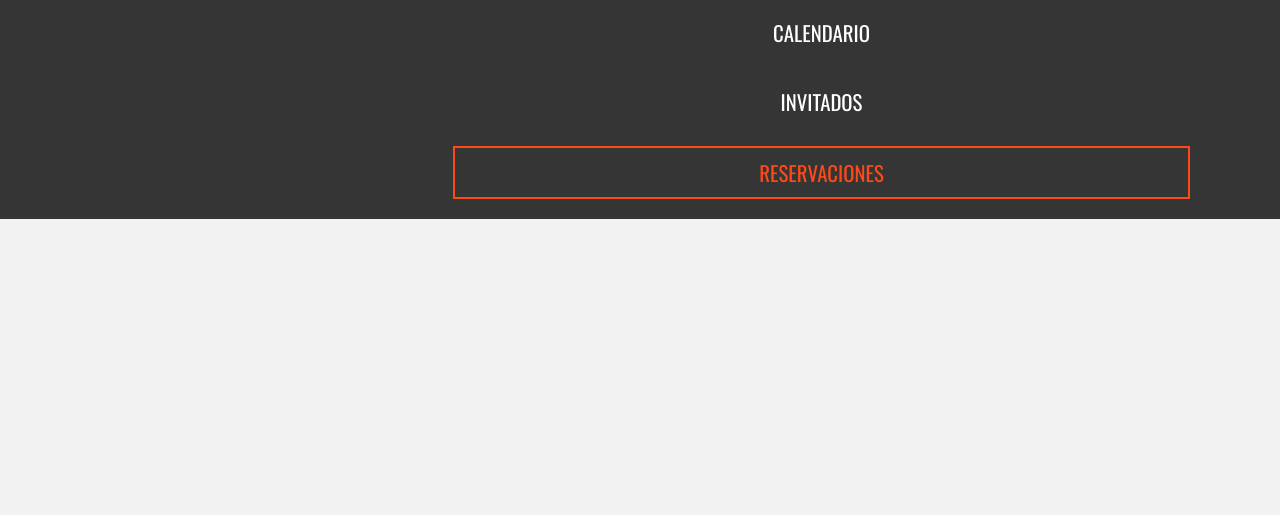
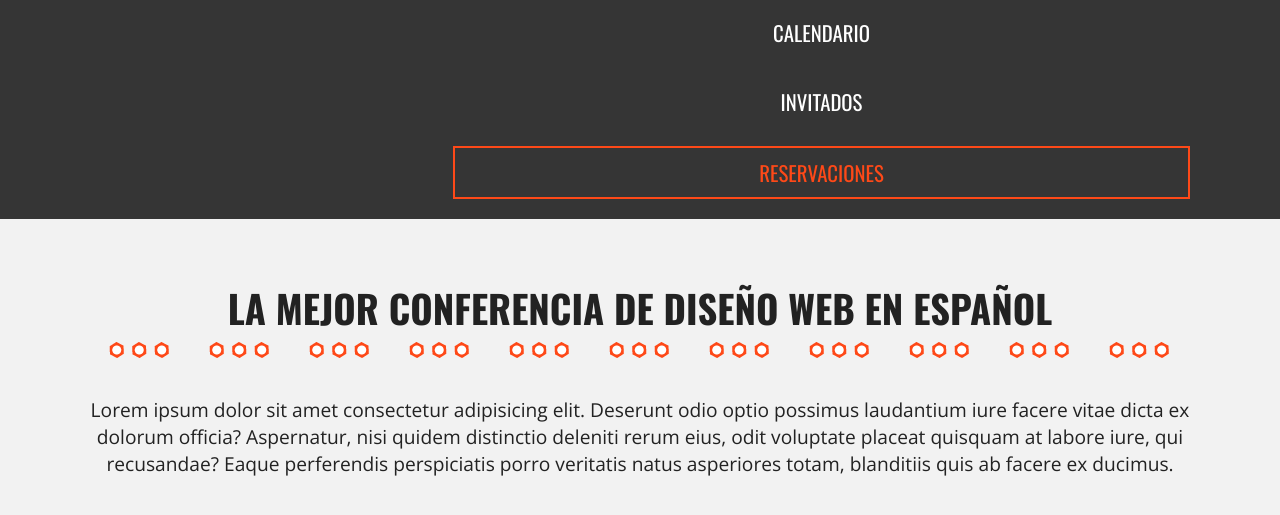
Before and after one commit to santiagoquinteroguarin/gdlwebcam-app, a plain HTML site: page index.html in a window 1280 px wide. Shown: the part 901-1416 px from the top of the page. Before the commit the page ends 1120 px from the top, so only its background shows below. Drawn offline with nearby package versions, Linux system fonts and the light colour scheme.

Commit message:
creating HTML and CSS to description section

```diff
--- a/css/main.css
+++ b/css/main.css
@@ -125,7 +125,6 @@ body {
   }
 }
 
-
 @media (min-width: 768px) {
   .container {
     width: 90%;
@@ -141,6 +140,27 @@ body {
 
 h2 {
   font-family: 'Oswald', sans-serif;
+  font-size: 2.4em;
+  text-transform: uppercase;
+  text-align: center;
+}
+
+h2::after {
+  content: "";
+  margin: 0 auto;
+  background-image: url('/img/separador.png');
+  height: 30px;
+  width: 100%;
+  display: block;
+}
+
+.section {
+  padding: 30px 0;
+}
+
+.section p {
+  font-size: 1.2em;
+  text-align: center;
 }
 
 /* Header */
@@ -332,6 +352,8 @@ h1.name-site {
 
 
 
+
+
 /* ==========================================================================
    Helper classes
    ========================================================================== */
--- a/index.html
+++ b/index.html
@@ -15,9 +15,12 @@
   <link rel="stylesheet" href="css/main.css">
 
   <meta name="theme-color" content="#fafafa">
-  <link rel="stylesheet" href="https://use.fontawesome.com/releases/v5.15.2/css/all.css" integrity="sha384-vSIIfh2YWi9wW0r9iZe7RJPrKwp6bG+s9QZMoITbCckVJqGCCRhc+ccxNcdpHuYu" crossorigin="anonymous">
+  <link rel="stylesheet" href="https://use.fontawesome.com/releases/v5.15.2/css/all.css"
+    integrity="sha384-vSIIfh2YWi9wW0r9iZe7RJPrKwp6bG+s9QZMoITbCckVJqGCCRhc+ccxNcdpHuYu" crossorigin="anonymous">
   <link rel="preconnect" href="https://fonts.gstatic.com">
-  <link href="https://fonts.googleapis.com/css2?family=Open+Sans:ital,wght@0,300;0,400;0,600;0,700;0,800;1,300;1,400;1,600;1,700;1,800&family=Oswald:wght@200;300;400;500;600;700&family=PT+Sans:ital,wght@0,400;0,700;1,400;1,700&display=swap" rel="stylesheet">
+  <link
+    href="https://fonts.googleapis.com/css2?family=Open+Sans:ital,wght@0,300;0,400;0,600;0,700;0,800;1,300;1,400;1,600;1,700;1,800&family=Oswald:wght@200;300;400;500;600;700&family=PT+Sans:ital,wght@0,400;0,700;1,400;1,700&display=swap"
+    rel="stylesheet">
 </head>
 
 <body>
@@ -69,9 +72,20 @@
     </div>
   </div>
 
+  <!--  -->
+  <section class="section container">
+    <h2>La mejor conferencia de diseño web en español</h2>
+    <p>Lorem ipsum dolor sit amet consectetur adipisicing elit. Deserunt odio optio possimus laudantium iure facere
+      vitae dicta ex dolorum officia? Aspernatur, nisi quidem distinctio deleniti rerum eius, odit voluptate placeat
+      quisquam at labore iure, qui recusandae? Eaque perferendis perspiciatis porro veritatis natus asperiores totam,
+      blanditiis quis ab facere ex ducimus.
+    </p>
+  </section>
+
   <!-- Add your site or application content here -->
   <script src="js/vendor/modernizr-3.8.0.min.js"></script>
-  <script src="https://code.jquery.com/jquery-3.4.1.min.js" integrity="sha256-CSXorXvZcTkaix6Yvo6HppcZGetbYMGWSFlBw8HfCJo=" crossorigin="anonymous"></script>
+  <script src="https://code.jquery.com/jquery-3.4.1.min.js"
+    integrity="sha256-CSXorXvZcTkaix6Yvo6HppcZGetbYMGWSFlBw8HfCJo=" crossorigin="anonymous"></script>
   <script>window.jQuery || document.write('<script src="js/vendor/jquery-3.4.1.min.js"><\/script>')</script>
   <script src="js/plugins.js"></script>
   <script src="js/main.js"></script>
@@ -79,7 +93,7 @@
   <!-- Google Analytics: change UA-XXXXX-Y to be your site's ID. -->
   <script>
     window.ga = function () { ga.q.push(arguments) }; ga.q = []; ga.l = +new Date;
-    ga('create', 'UA-XXXXX-Y', 'auto'); ga('set','transport','beacon'); ga('send', 'pageview')
+    ga('create', 'UA-XXXXX-Y', 'auto'); ga('set', 'transport', 'beacon'); ga('send', 'pageview')
   </script>
   <script src="https://www.google-analytics.com/analytics.js" async></script>
 </body>
```
